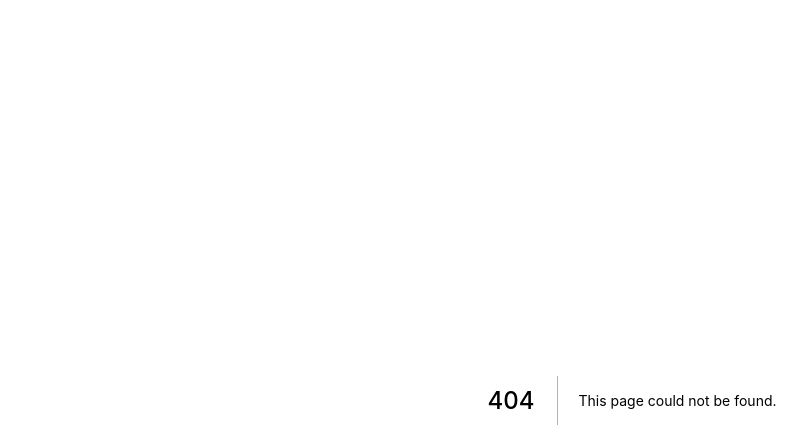
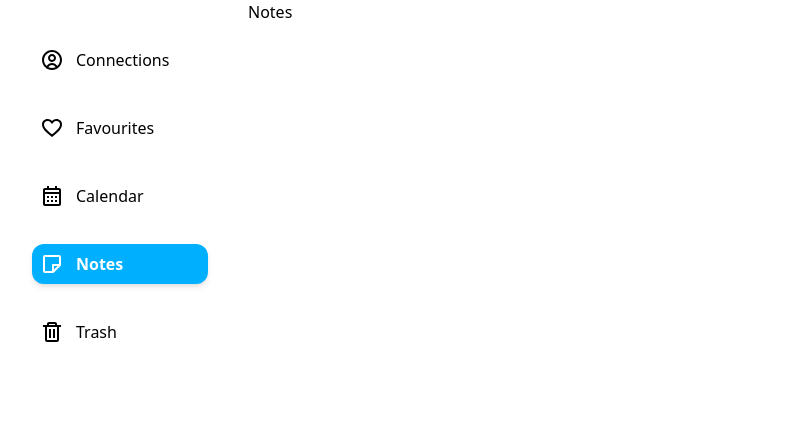
Before and after one commit to dpkreativ/crm-software, a Next.js app: page /dashboard/notes in a window 1280 px wide. Before the commit this address had no page. Shown: the top 448 px of the page, without its empty margins (8-815 px from the left). Built offline with nearby package versions, Linux system fonts and the light colour scheme.

Commit message:
move notes page component to its own folder

```diff
--- /dev/null
+++ b/pages/dashboard/notes/index.js
@@ -0,0 +1,12 @@
+import Sidebar from "@/organisms/Sidebar";
+import DashboardTemplate from "@/templates/DashboardTemplate";
+
+const Home = () => {
+  return (
+    <DashboardTemplate sidebarActiveTab={4}>
+      <div>Notes</div>
+    </DashboardTemplate>
+  );
+};
+
+export default Home;
```
